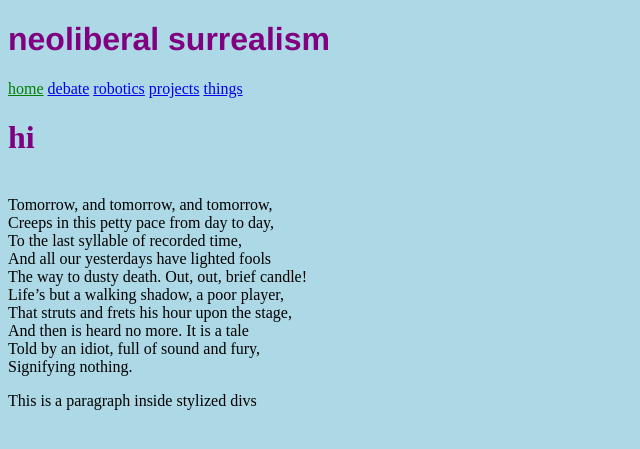
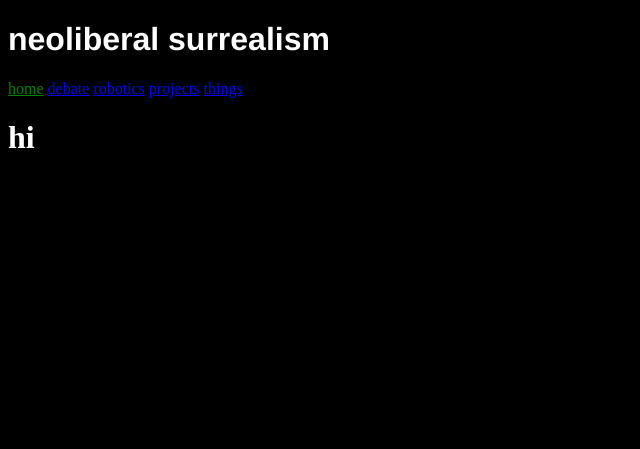
Before and after one commit to pbkx/pbkx.github.io, a Jekyll site: the page built from index.md, in a window 1280 px wide. Shown: the top 449 px of the page, without its empty margins (0-640 px from the left). Built offline with Jekyll 4.4.1, drawn with Linux system fonts in a browser that asks for light colours.

Commit message:
Update styles.scss

```diff
--- a/assets/css/styles.scss
+++ b/assets/css/styles.scss
@@ -3,9 +3,13 @@
 @import "main";
 
 body {
-  background-color: lightblue;
+  background-color: black;
 }
 
 h1 {
-  color: purple;
+  color: white;
 }
+
+btext {
+  color: white;
+}
```
